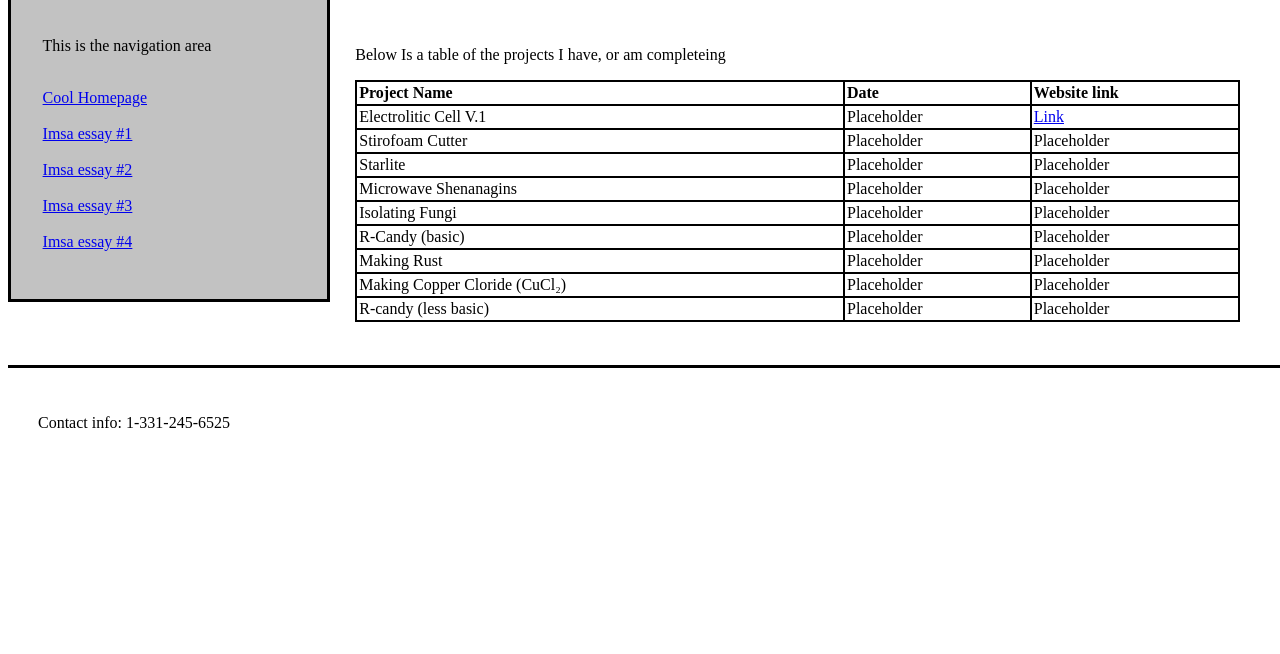
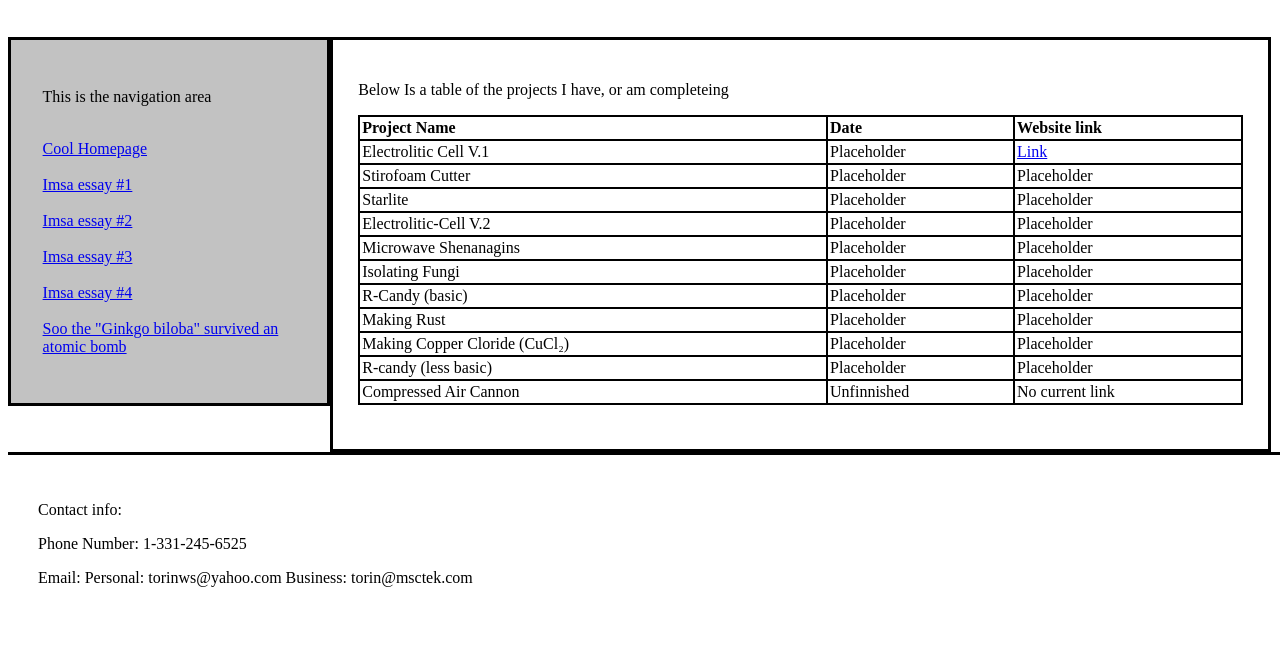
Before and after one commit to Ukungazi/TS-STEM-Projects, a plain HTML site: page Professional/Professional_index.html in a window 1280 px wide. Shown: the part 146-800 px from the top of the page. Drawn offline with Linux system fonts and the light colour scheme.

Commit message:
got links and refrences working

```diff
--- a/Professional/Normal_styles.css
+++ b/Professional/Normal_styles.css
@@ -26,6 +26,7 @@ article {
     padding: 2%;
     width: 70%;
     background-color: white;
+    border: 3px solid black;
 }
 footer {
     border-top: 3px solid black;
@@ -40,6 +41,7 @@ h1 {
     border: 3px solid black;
     padding: 30px;
     color: black;
+    font-size: 60px;
 }
 p {
     color: black;
--- a/Professional/Professional_index.html
+++ b/Professional/Professional_index.html
@@ -23,10 +23,12 @@
             <br>
             <br>
             <a href="Essay 4.html">Imsa essay #4</a>
+            <br>
+            <br>
+            <a href="Un_professional_pages/Ginkgo_biloba.html">Soo the "Ginkgo biloba" survived an atomic bomb</a>
         </ul>
     </nav>
         <article>
-            <br>
             <p>Below Is a table of the projects I have, or am completeing</p>
             <table>
                 <tr>
@@ -46,6 +48,11 @@
                 </tr>
                 <tr>
                     <td>Starlite</td>
+                    <td>Placeholder</td>
+                    <td>Placeholder</td>
+                </tr>
+                <tr>
+                    <td>Electrolitic-Cell V.2</td>
                     <td>Placeholder</td>
                     <td>Placeholder</td>
                 </tr>
@@ -79,12 +86,19 @@
                     <td>Placeholder</td>
                     <td>Placeholder</td>
                 </tr>
+                <tr>
+                    <td>Compressed Air Cannon</td>
+                    <td>Unfinnished</td>
+                    <td>No current link</td>
+                </tr>
             </table>
             <br>
         </article>
     <footer>
 
-        <p>Contact info: 1-331-245-6525</p>
+        <p>Contact info: </p>
+        <p>Phone Number: 1-331-245-6525</p>
+        <p>Email: Personal: torinws@yahoo.com Business: torin@msctek.com</p>
     </footer>
 </body>
 </html>
```
Also changed, not shown: index.html (+1 -1 lines), Professional/Stirofoam_foam_cutter.html (added).
